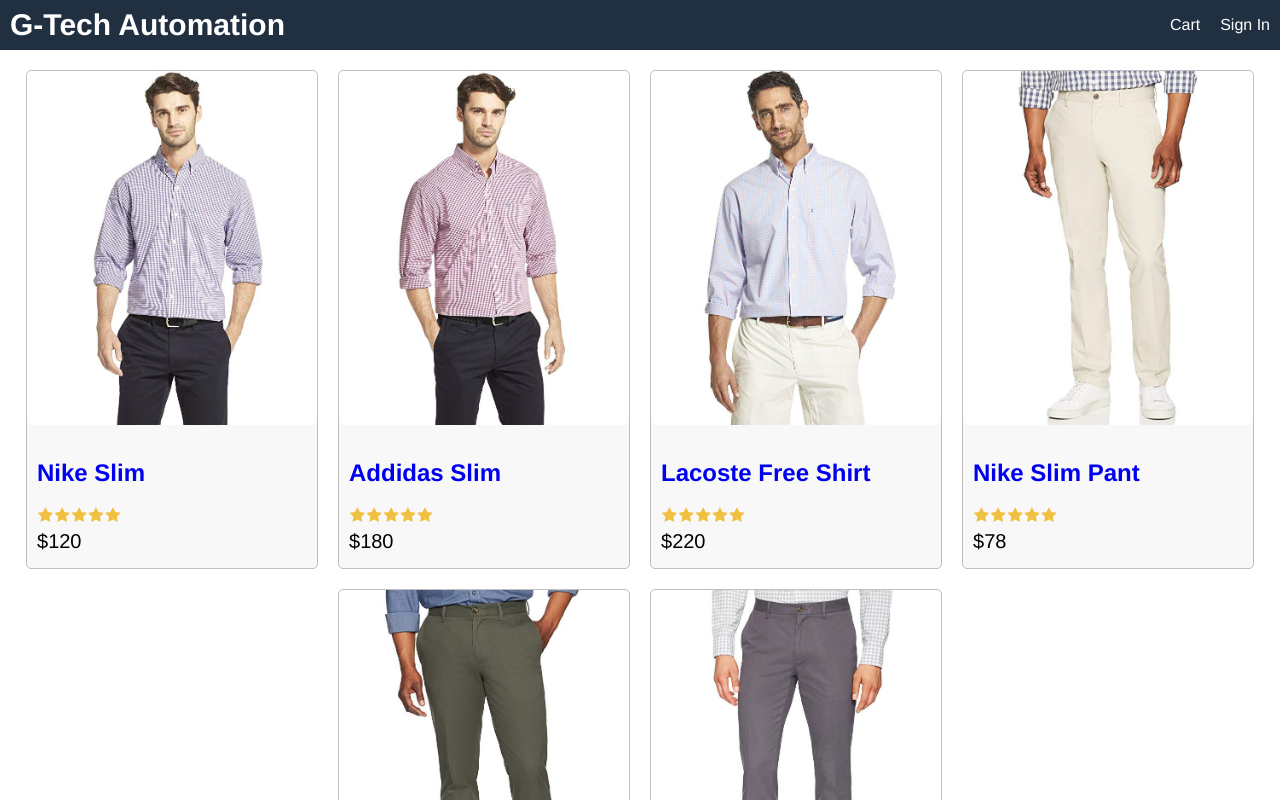
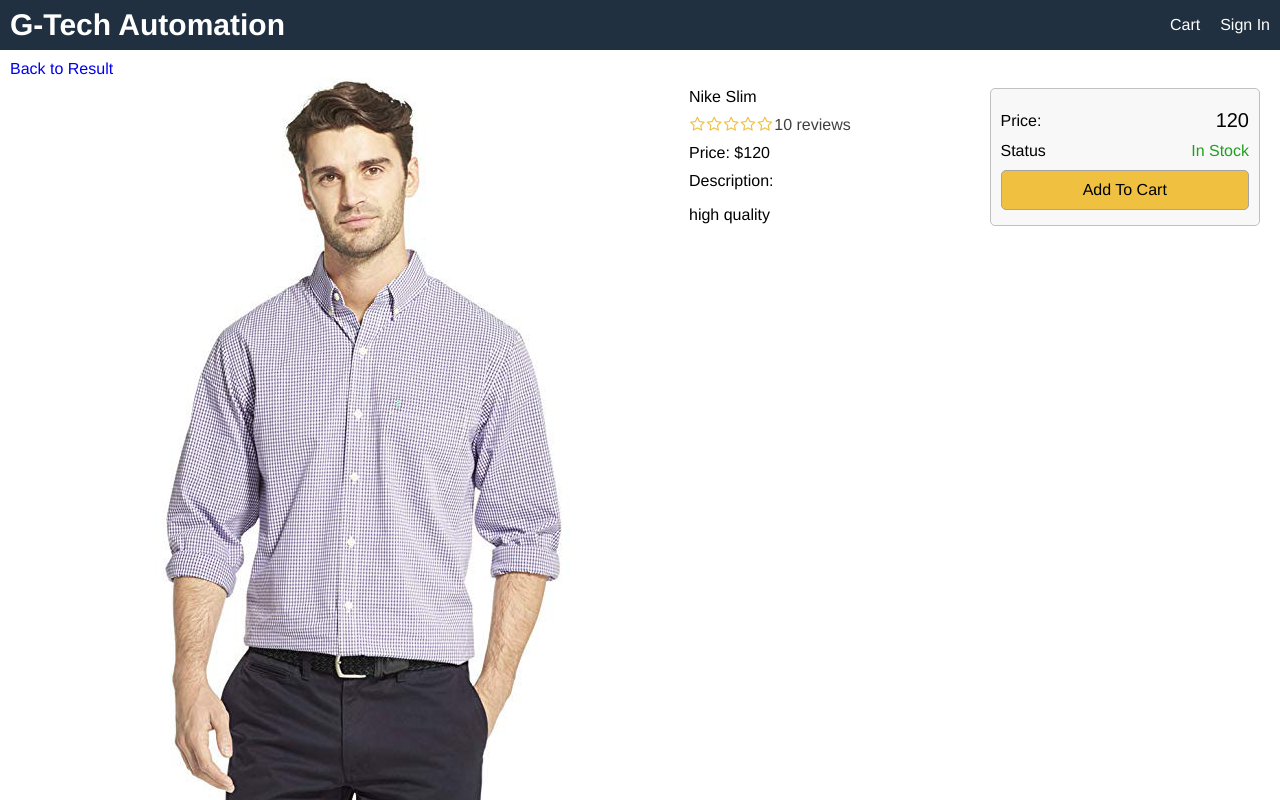
Before and after one commit to bipan82gill/ecommerceG, a React (Create React App) app in the folder client/: page /product/1 in a window 1280 px wide. Shown: the top 800 px of the page. Built offline with nearby package versions, Linux system fonts and the light colour scheme.

Commit message:
create productScreen homeScreen routes

```diff
--- a/client/package.json
+++ b/client/package.json
@@ -8,6 +8,7 @@
     "@testing-library/user-event": "^12.8.3",
     "react": "^17.0.2",
     "react-dom": "^17.0.2",
+    "react-router-dom": "^5.2.0",
     "react-scripts": "4.0.3",
     "web-vitals": "^1.1.1"
   },
--- a/client/src/App.js
+++ b/client/src/App.js
@@ -1,7 +1,13 @@
 import React from 'react';
-import data from './data.js';
+import {BrowserRouter as Router, Route} from 'react-router-dom';
+
+import ProductScreen from './screens/ProductScreen';
+import HomeScreen from './screens/HomeScreen';
+
+
 function App() {
   return (
+    <Router>
     <div className="grid-container">
       <header className="row">
         <div>
@@ -13,49 +19,15 @@
           <a href="/cart">Cart</a>
           <a href="/signin">Sign In</a>
         </div>
+
       </header>
       <main>
-        <div>
-          <div className="row center">
-            {data.products.map((product) => (
-              <div key={product._id} className="card">
-                <a href={`/product/${product._id}`}>
-                  <img
-                    className="medium"
-                    src={product.image}
-                    alt={product.name}
-                  />
-                </a>
-                <div className="card-body">
-                  <a href={`/product/${product._id}`}>
-                    <h2>{product.name}</h2>
-                  </a>
-                  <div className="rating">
-                    <span>
-                      <i className="fa fa-star"></i>
-                    </span>
-                    <span>
-                      <i className="fa fa-star"></i>
-                    </span>
-                    <span>
-                      <i className="fa fa-star"></i>
-                    </span>
-                    <span>
-                      <i className="fa fa-star"></i>
-                    </span>
-                    <span>
-                      <i className="fa fa-star"></i>
-                    </span>
-                  </div>
-                  <div className="price">${product.price}</div>
-                </div>
-              </div>
-            ))}
-          </div>
-        </div>
+            <Route path="/product/:id" component={ProductScreen}></Route>
+            <Route path="/" component={HomeScreen} exact></Route>
       </main>
       <footer className="row center">All right reserved</footer>
     </div>
+    </Router>
   );
 }
 
--- /dev/null
+++ b/client/src/components/Product.js
@@ -0,0 +1,24 @@
+import React from 'react';
+import Rating from './Rating';
+
+export default function Product(props) {
+    const {product} = props;
+    return (
+        <div key={product._id} className="card">
+        <a href={`/product/${product._id}`}>
+          <img
+            className="medium"
+            src={product.image}
+            alt={product.name}
+          />
+        </a>
+        <div className="card-body">
+          <a href={`/product/${product._id}`}>
+            <h2>{product.name}</h2>
+          </a>
+          <Rating product={product.rating } numReviews={product.numReviews}></Rating>
+          <div className="price">${product.price}</div>
+    </div>
+</div>
+    )
+}
--- /dev/null
+++ b/client/src/components/Rating.js
@@ -0,0 +1,65 @@
+import React from 'react'
+
+export default function Rating(props) {
+    const {rating, numReviews} = props;
+    return (
+        <div className="rating">
+            <span>
+        <i
+          className={
+            rating >= 1
+              ? 'fa fa-star'
+              : rating >= 0.5
+              ? 'fa fa-star-half-o'
+              : 'fa fa-star-o'
+          }
+        ></i>
+      </span>
+      <span>
+        <i
+          className={
+            rating >= 2
+              ? 'fa fa-star'
+              : rating >= 1.5
+              ? 'fa fa-star-half-o'
+              : 'fa fa-star-o'
+          }
+        ></i>
+      </span>
+      <span>
+        <i
+          className={
+            rating >= 3
+              ? 'fa fa-star'
+              : rating >= 2.5
+              ? 'fa fa-star-half-o'
+              : 'fa fa-star-o'
+          }
+        ></i>
+      </span>
+      <span>
+        <i
+          className={
+            rating >= 4
+              ? 'fa fa-star'
+              : rating >= 3.5
+              ? 'fa fa-star-half-o'
+              : 'fa fa-star-o'
+          }
+        ></i>
+      </span>
+      <span>
+        <i
+          className={
+            rating >= 5
+              ? 'fa fa-star'
+              : rating >= 4.5
+              ? 'fa fa-star-half-o'
+              : 'fa fa-star-o'
+          }
+        ></i>
+      </span>
+      <span>{numReviews + ' reviews'}</span>
+    </div>
+    )
+}
--- a/client/src/data.js
+++ b/client/src/data.js
@@ -5,9 +5,10 @@
         category:'shirts',
         image:'/images/p1.jpg',
         price:120,
+        countInStock:10,
         brand:'Nike',
         rating:4.5,
-        numReview:10,
+        numReviews:10,
         description:'high quality',
 
 },{
@@ -16,9 +17,10 @@
     category:'shirts',
     image:'/images/p2.jpg',
     price:180,
+    countInStock:20,
     brand:'Addidas',
     rating:4.5,
-    numReview:10,
+    numReviews:10,
     description:'high quality',
 
 },
@@ -28,6 +30,7 @@
     category: 'Shirts',
     image: '/images/p3.jpg',
     price: 220,
+    countInStock:15,
     brand: 'Lacoste',
     rating: 4.8,
     numReviews: 17,
@@ -38,8 +41,9 @@
     category: 'Pants',
     image: '/images/p4.jpg',
     price: 78,
+    countInStock:0,
     brand: 'Nike',
-    rating: 4.5,
+    rating: 3.5,
     numReviews: 14,
     description: 'high quality product',
 },
@@ -49,8 +53,9 @@
       category: 'Pants',
       image: '/images/p5.jpg',
       price: 65,
+      countInStock:5,
       brand: 'Puma',
-      rating: 4.5,
+      rating: 3,
       numReviews: 10,
       description: 'high quality product',
 },
@@ -60,8 +65,9 @@
       category: 'Pants',
       image: '/images/p6.jpg',
       price: 139,
+      countInStock:10,
       brand: 'Adidas',
-      rating: 4.5,
+      rating: 2.5,
       numReviews: 15,
       description: 'high quality product',
 }
--- a/client/src/index.css
+++ b/client/src/index.css
@@ -45,6 +45,34 @@
 a:hover {
   color: #ff8000;
 }
+ul{
+  padding:0;
+  margin:0;
+  list-style: none;
+}
+li{
+  margin-top: 1rem;
+}
+button{
+  padding:1rem;
+  border-radius:0.5rem;
+  border: 0.1rem #a4a4a4 solid;
+  font-size: 1.6rem;
+  font-family: Helvetica, Arial, sans-serif;
+  -webkit-font-smoothing: antialiased;
+  -moz-osx-font-smoothing: grayscale;
+  background-color:#f8f8f8;
+  cursor:pointer;
+}
+button:hover{
+  border: 0.1rem #404040 solid
+}
+button.primary{
+  background-color: #f0c040;
+}
+button.block{
+  width:100%;
+}
 /* Header */
 header a {
   color: #ffffff;
@@ -64,12 +92,24 @@
 .row.center {
   justify-content: center;
 }
+.row.top{
+  align-items: flex-start;
+}
+.col-1{
+  flex: 1 1 25rem;
+}
+.col-2{
+  flex: 2 1 50rem;
+}
 img {
   border-radius: 0.5rem;
 }
 img.medium {
   max-width: 29rem;
   width: 100%;
+}
+img.large{
+  width:100%;
 }
 
 /* Card */
@@ -93,3 +133,13 @@
   color: #f0c040;
   margin: 0.1rem;
 }
+.rating span:last-child{
+  color:#404040;
+}
+/* Alert */
+.success{
+  color:#20a020;
+}
+.error{
+  color:#a02020;
+}
--- /dev/null
+++ b/client/src/screens/HomeScreen.js
@@ -0,0 +1,16 @@
+import React from 'react';
+import Product from '../components/Product';
+import data from '../data';
+
+export default function HomeScreen() {
+    return (
+        <div>
+
+            {data.products.map((product) => (
+
+             <Product key={product._id} product={product}></Product>
+          ))}
+
+        </div>
+    )
+}
--- /dev/null
+++ b/client/src/screens/ProductScreen.js
@@ -0,0 +1,59 @@
+import React from 'react';
+import data from '../data';
+import Rating from '../components/Rating'
+import {Link} from 'react-router-dom';
+
+export default function ProductScreen(props) {
+    const product = data.products.find((x)=>x._id === props.match.params.id)
+    if(!product){
+        <div>Product Not Found</div>;
+    }
+    return (
+        <div>
+        <Link to='/'>Back to Result</Link>
+        <div className="row top">
+            <div className="col-2">
+                <div className="large">
+                    <img src={product.image} alt={product.name}/>
+                </div>
+            </div>
+            <div className="col-1">
+                <ul>
+                    <li>{product.name}</li>
+                    <li><Rating rating={product.ratring} numReviews={product.numReviews}/></li>
+                    <li>Price: ${product.price}</li>
+                    <li>Description:<p>{product.description}</p></li>
+                </ul>
+
+            </div>
+            <div className="col-1">
+                <div className="card card-body">
+                    <ul>
+                        <li>
+                            <div className="row">
+                            <div>Price: </div>
+                            <div className="price">{product.price}</div>
+                            </div>
+                        </li>
+                        <li>
+                            <div className="row">
+                            <div>Status</div>
+                            <div>{product.countInStock > 0 ?(
+                            <span className="success">In Stock</span>
+                            ):(
+                            <span className="error">Unavailable</span>
+                            )
+                        }</div>
+                        </div>
+                        </li>
+                        <li>
+                            <button className="primary block">Add To Cart</button>
+                        </li>
+                    </ul>
+                </div>
+            </div>
+
+        </div>
+        </div>
+    )
+}
```
Also changed, not shown: 1 other file (tests, documents, lock files or other folders).
